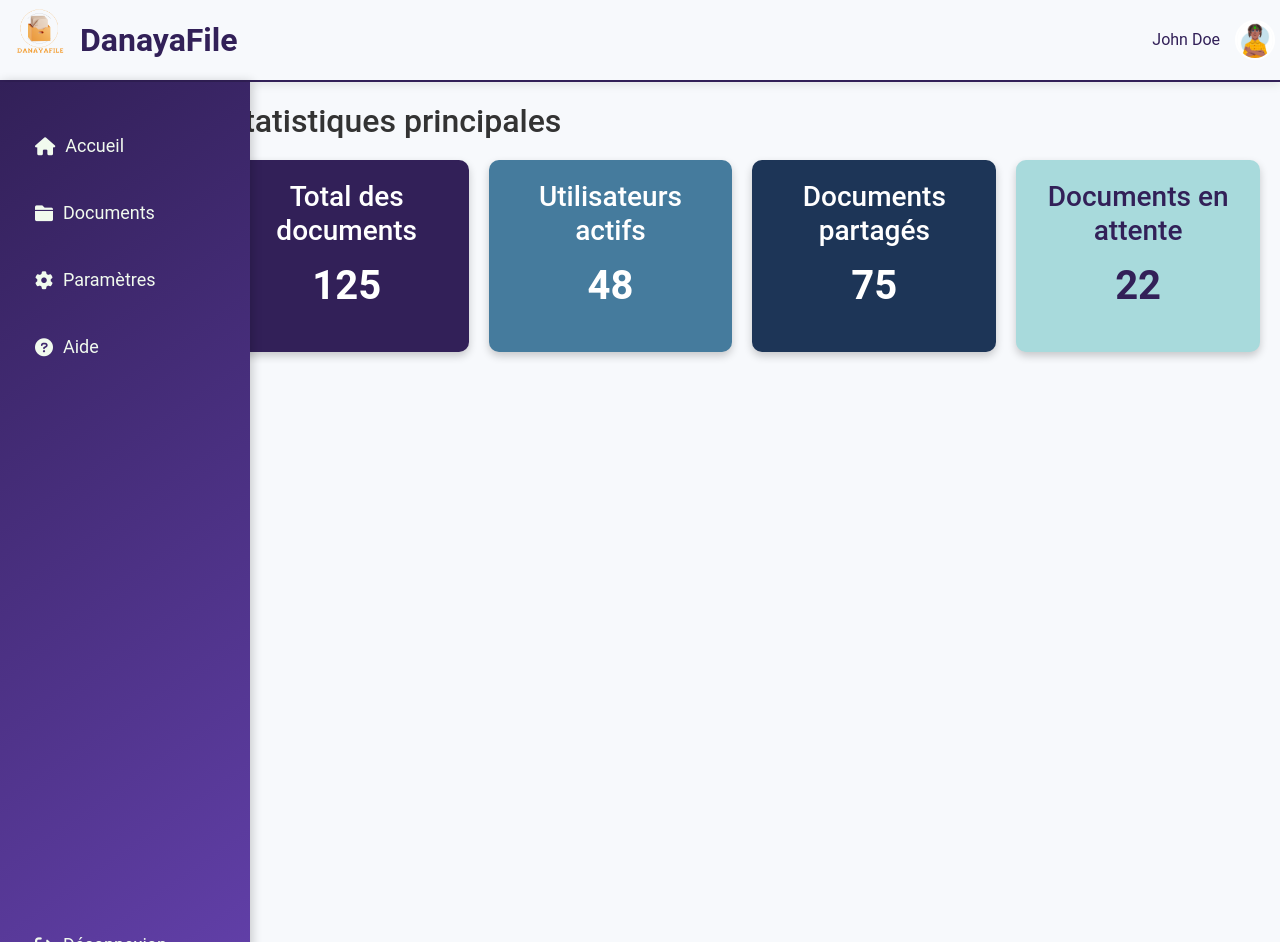
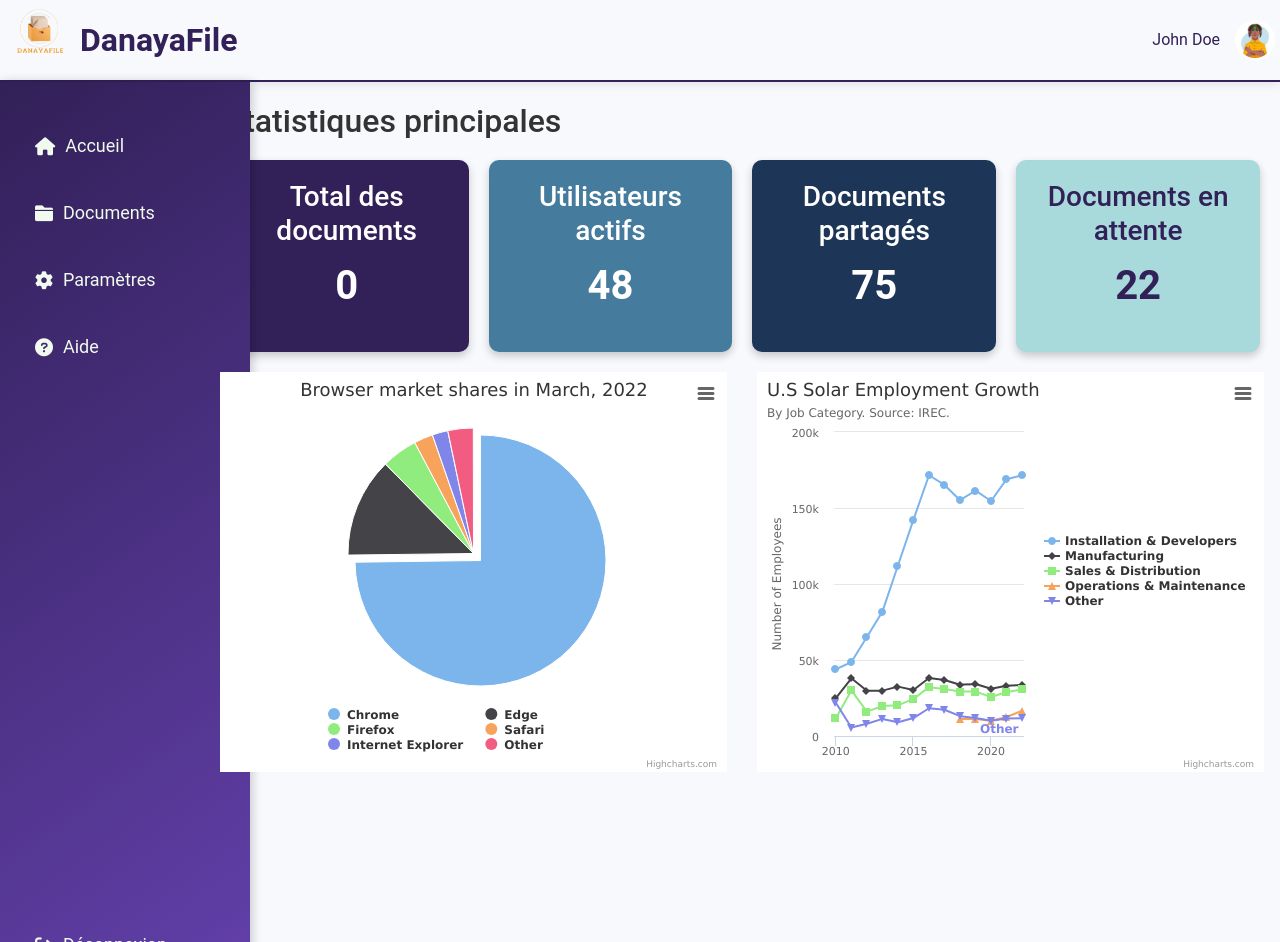
Before and after one commit to DiarafaSoukouna/Projet-developpement-d-une-application-web-de-classification, a Flask app: page / in a window 1280 px wide. Run offline with Flask 3, Linux system fonts and the light colour scheme; data that the repository does not hold is empty; parts of the project's set-up code (start-up, migrations or seed data) failed here and were passed over; some libraries are stand-ins or nearby versions.

Commit message:
Nouvel ajout

```diff
--- a/app.py
+++ b/app.py
@@ -35,10 +35,18 @@ def get_db():
         port=app.config['MYSQL_PORT'],
         cursorclass=pymysql.cursors.DictCursor
 )
+def files():
+    conn = pymysql.connect(host=app.config['MYSQL_HOST'], user=app.config['MYSQL_USER'], password=app.config['MYSQL_PASSWORD'], db=app.config['MYSQL_DB'], port=app.config['MYSQL_PORT'])
+    cursor = conn.cursor()
+    cursor.execute("SELECT * FROM `files`")
+    categories = cursor.fetchall()
+    return categories
 
 @app.route("/")
 def home():
-    return render_template("home.html")
+    document = files()
+    nombre_doc= len(document)
+    return render_template("home.html", document=nombre_doc)
 
 @app.route("/documents", methods=['GET'])
 def documents():
@@ -49,9 +57,13 @@ def documents():
     categories = cursor.fetchall()
     return render_template('documents.html', categories=categories)
 
+
 @app.route("/settings")
 def settings():
     return render_template("settings.html")
+@app.route("/chart")
+def chart():
+    return render_template("chart.html")
 @app.route("/category/<category_id>", methods=['GET'])
 def category(category_id):
     conn = pymysql.connect(host=app.config['MYSQL_HOST'], user=app.config['MYSQL_USER'], password=app.config['MYSQL_PASSWORD'], db=app.config['MYSQL_DB'], port=app.config['MYSQL_PORT'])
--- a/backend/api2.py
+++ b/backend/api2.py
@@ -7,8 +7,8 @@ from nltk.corpus import stopwords
 from nltk.stem import WordNetLemmatizer
 import pickle
 
-nltk.download('stopwords')
-nltk.download('wordnet')
+# nltk.download('stopwords')
+# nltk.download('wordnet')
 
 class DocumentProcessor:
     def __init__(self, model_path, vectorizer_path):
--- a/templates/base.html
+++ b/templates/base.html
@@ -10,6 +10,14 @@
     <script src="https://code.jquery.com/jquery-3.2.1.slim.min.js" integrity="sha384-KJ3o2DKtIkvYIK3UENzmM7KCkRr/rE9/Qpg6aAZGJwFDMVNA/GpGFF93hXpG5KkN" crossorigin="anonymous"></script>
     <script src="https://maxcdn.bootstrapcdn.com/bootstrap/4.0.0/js/bootstrap.min.js" integrity="sha384-JZR6Spejh4U02d8jOt6vLEHfe/JQGiRRSQQxSfFWpi1MquVdAyjUar5+76PVCmYl" crossorigin="anonymous"></script>
     <link rel="stylesheet" href="{{ url_for('static', filename='css/styles.css') }}">
+    <script src="https://code.highcharts.com/highcharts.js"></script>
+    <script src="https://code.highcharts.com/modules/exporting.js"></script>
+    <script src="https://code.highcharts.com/modules/export-data.js"></script>
+    <script src="https://code.highcharts.com/modules/accessibility.js"></script>
+
+
+<script src="https://code.highcharts.com/modules/series-label.js"></script>
+
 </head>
 
 <body>
--- a/templates/home.html
+++ b/templates/home.html
@@ -3,13 +3,15 @@
 {% block title %}Accueil{% endblock %}
 
 {% block content %}
+
+
 <div style="padding: 20px;">
     <h2>Statistiques principales</h2>
     <div style="display: grid; grid-template-columns: repeat(auto-fit, minmax(200px, 1fr)); gap: 20px; margin-top: 20px;">
         <!-- Card 1 -->
         <div style="background: #322058; color: white; padding: 20px; border-radius: 10px; box-shadow: 0 4px 8px rgba(0,0,0,0.2); text-align: center;">
             <h3>Total des documents</h3>
-            <p style="font-size: 2.5rem; font-weight: bold;">125</p>
+            <p style="font-size: 2.5rem; font-weight: bold;">{{document}}</p>
         </div>
 
         <!-- Card 2 -->
@@ -32,4 +34,249 @@
     </div>
 </div>
 
+
+ <style>
+    highcharts-figure,
+.highcharts-data-table table {
+    min-width: 320px;
+    max-width: 660px;
+    margin: 1em auto;
+}
+
+.highcharts-data-table table {
+    font-family: Verdana, sans-serif;
+    border-collapse: collapse;
+    border: 1px solid #ebebeb;
+    margin: 10px auto;
+    text-align: center;
+    width: 100%;
+    max-width: 500px;
+}
+
+.highcharts-data-table caption {
+    padding: 1em 0;
+    font-size: 1.2em;
+    color: #555;
+}
+
+.highcharts-data-table th {
+    font-weight: 600;
+    padding: 0.5em;
+}
+
+.highcharts-data-table td,
+.highcharts-data-table th,
+.highcharts-data-table caption {
+    padding: 0.5em;
+}
+
+.highcharts-data-table thead tr,
+.highcharts-data-table tr:nth-child(even) {
+    background: #ccc;
+}
+
+.highcharts-data-table tr:hover {
+    background: #ccc;
+}
+
+.highcharts-description {
+    margin: 0.3rem 10px;
+}
+.highcharts-figure,
+.highcharts-data-table table {
+    min-width: 360px;
+    max-width: 800px;
+    margin: 1em auto;
+}
+
+.highcharts-data-table table {
+    font-family: Verdana, sans-serif;
+    border-collapse: collapse;
+    border: 1px solid #ebebeb;
+    margin: 10px auto;
+    text-align: center;
+    width: 100%;
+    max-width: 500px;
+}
+
+.highcharts-data-table caption {
+    padding: 1em 0;
+    font-size: 1.2em;
+    color: #555;
+}
+
+.highcharts-data-table th {
+    font-weight: 600;
+    padding: 0.5em;
+}
+
+.highcharts-data-table td,
+.highcharts-data-table th,
+.highcharts-data-table caption {
+    padding: 0.5em;
+}
+
+.highcharts-data-table thead tr,
+.highcharts-data-table tr:nth-child(even) {
+    background: #f8f8f8;
+}
+
+.highcharts-data-table tr:hover {
+    background: #f1f7ff;
+}
+
+.highcharts-description {
+    margin: 0.3rem 10px;
+}
+ </style>
+
+<div class="d-flex justyfy-content-between">
+    <div id="container" class="col-6"></div>
+    <div id="container1" class="col-6"></div>
+</div>
+
+<script>
+    Highcharts.chart('container', {
+    chart: {
+        plotBackgroundColor: null,
+        plotBorderWidth: null,
+        plotShadow: false,
+        type: 'pie'
+    },
+    title: {
+        text: 'Browser market shares in March, 2022'
+    },
+    tooltip: {
+        pointFormat: '{series.name}: <b>{point.percentage:.1f}%</b>'
+    },
+    accessibility: {
+        point: {
+            valueSuffix: '%'
+        }
+    },
+    plotOptions: {
+        pie: {
+            allowPointSelect: true,
+            cursor: 'pointer',
+            dataLabels: {
+                enabled: false
+            },
+            showInLegend: true
+        }
+    },
+    series: [{
+        name: 'Brands',
+        colorByPoint: true,
+        data: [{
+            name: 'Chrome',
+            y: 74.77,
+            sliced: true,
+            selected: true
+        },  {
+            name: 'Edge',
+            y: 12.82
+        },  {
+            name: 'Firefox',
+            y: 4.63
+        }, {
+            name: 'Safari',
+            y: 2.44
+        }, {
+            name: 'Internet Explorer',
+            y: 2.02
+        }, {
+            name: 'Other',
+            y: 3.28
+        }]
+    }]
+});
+Highcharts.chart('container1', {
+
+title: {
+    text: 'U.S Solar Employment Growth',
+    align: 'left'
+},
+
+subtitle: {
+    text: 'By Job Category. Source: <a href="https://irecusa.org/programs/solar-jobs-census/" target="_blank">IREC</a>.',
+    align: 'left'
+},
+
+yAxis: {
+    title: {
+        text: 'Number of Employees'
+    }
+},
+
+xAxis: {
+    accessibility: {
+        rangeDescription: 'Range: 2010 to 2022'
+    }
+},
+
+legend: {
+    layout: 'vertical',
+    align: 'right',
+    verticalAlign: 'middle'
+},
+
+plotOptions: {
+    series: {
+        label: {
+            connectorAllowed: false
+        },
+        pointStart: 2010
+    }
+},
+
+series: [{
+    name: 'Installation & Developers',
+    data: [
+        43934, 48656, 65165, 81827, 112143, 142383,
+        171533, 165174, 155157, 161454, 154610, 168960, 171558
+    ]
+}, {
+    name: 'Manufacturing',
+    data: [
+        24916, 37941, 29742, 29851, 32490, 30282,
+        38121, 36885, 33726, 34243, 31050, 33099, 33473
+    ]
+}, {
+    name: 'Sales & Distribution',
+    data: [
+        11744, 30000, 16005, 19771, 20185, 24377,
+        32147, 30912, 29243, 29213, 25663, 28978, 30618
+    ]
+}, {
+    name: 'Operations & Maintenance',
+    data: [
+        null, null, null, null, null, null, null,
+        null, 11164, 11218, 10077, 12530, 16585
+    ]
+}, {
+    name: 'Other',
+    data: [
+        21908, 5548, 8105, 11248, 8989, 11816, 18274,
+        17300, 13053, 11906, 10073, 11471, 11648
+    ]
+}],
+
+responsive: {
+    rules: [{
+        condition: {
+            maxWidth: 500
+        },
+        chartOptions: {
+            legend: {
+                layout: 'horizontal',
+                align: 'center',
+                verticalAlign: 'bottom'
+            }
+        }
+    }]
+}
+
+});
+
+</script>
 {% endblock %}
```
Also changed, not shown: app_streamlit.py (added, +9 -0 lines), templates/chart.html (added, +13 -0 lines).
